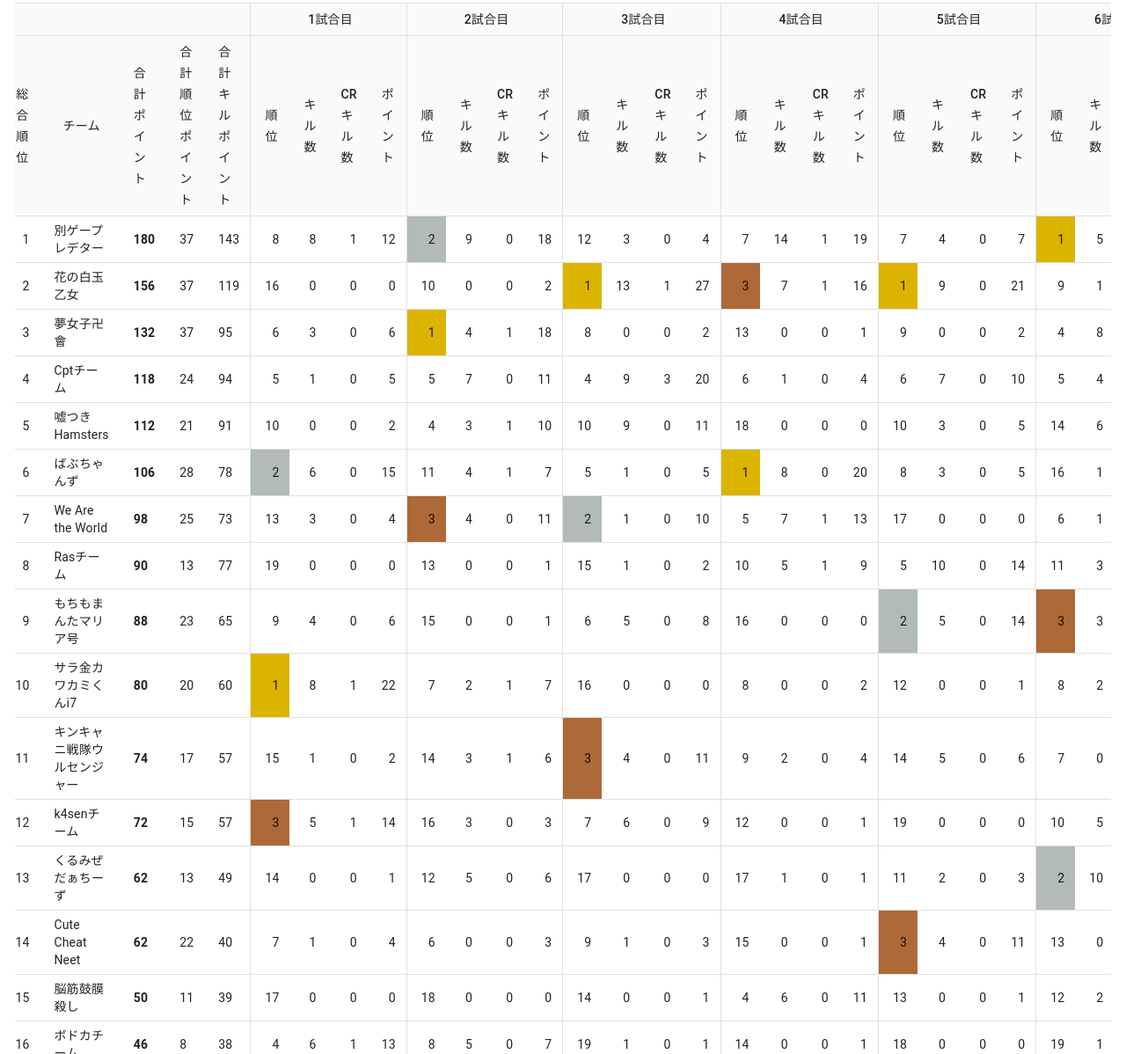
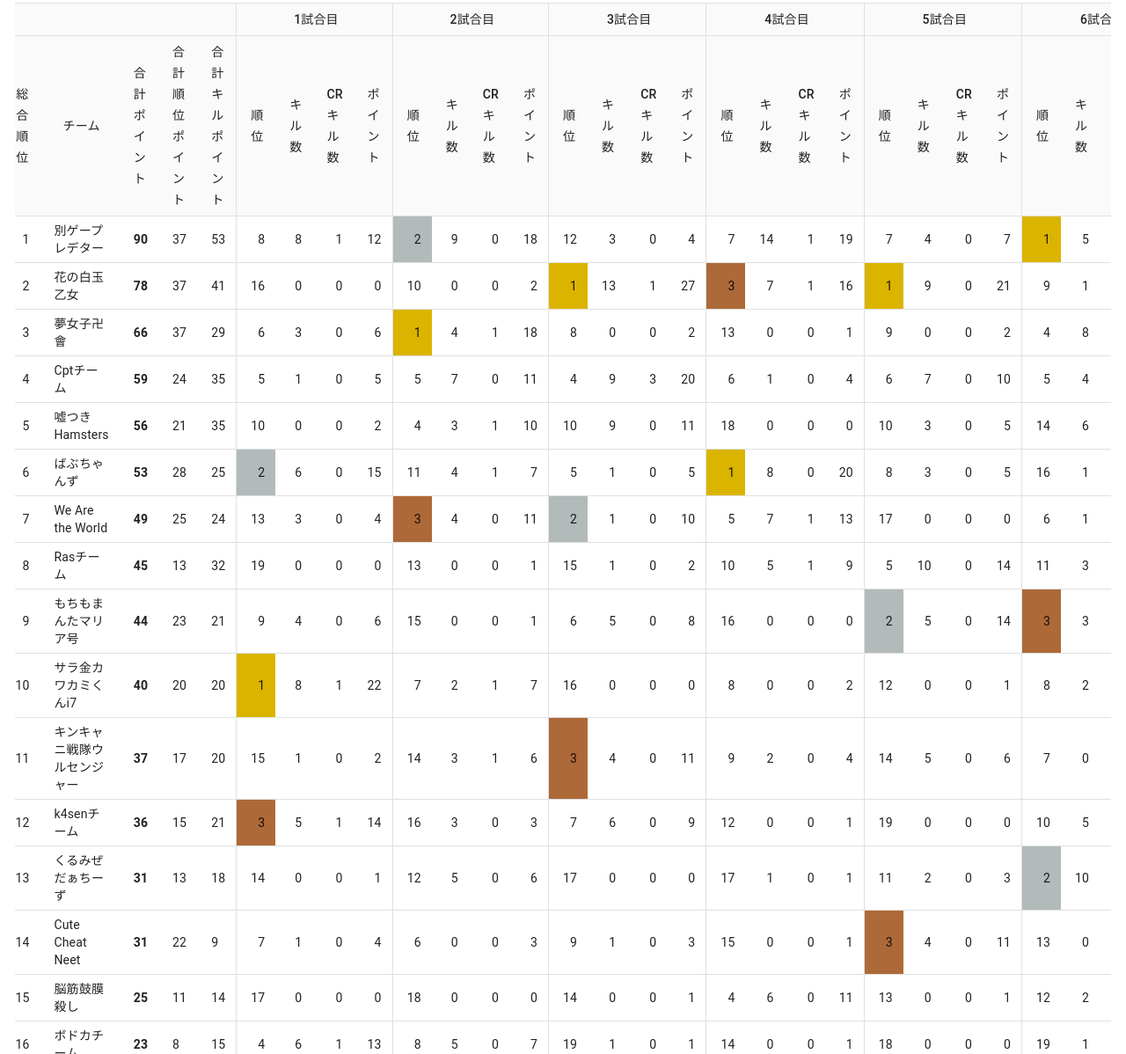
Before and after one commit to Yuukin256/crcup_apex6_scrim_result, a Gatsby site: page / in a window 1280 px wide. Shown: the part 2063-3261 px from the top of the page at 88% size. Built offline with nearby package versions, Linux system fonts and the light colour scheme; Gatsby itself is replaced by a stand-in of ours.

Commit message:
集計部分の不具合修正

```diff
--- a/src/components/table.tsx
+++ b/src/components/table.tsx
@@ -287,7 +287,7 @@ const ResultTable: React.VFC<Props> = (props) => {
       results[team.number - 1].results.push(result);
       results[team.number - 1].totalPlacementPoints += placementPoints;
       results[team.number - 1].totalKillPoints += killPoints;
-      results[team.number - 1].totalKillPoints += placementPoints + killPoints;
+      results[team.number - 1].totalPoints += placementPoints + killPoints;
     });
   });
 
@@ -301,8 +301,8 @@ const ResultTable: React.VFC<Props> = (props) => {
         <TableBody>
           {results
             .sort((a, b) => {
-              if (a.totalPlacementPoints + a.totalKillPoints !== b.totalPlacementPoints + b.totalKillPoints) {
-                return b.totalPlacementPoints + b.totalKillPoints - (a.totalPlacementPoints + a.totalKillPoints);
+              if (a.totalPoints !== b.totalPoints) {
+                return b.totalPoints - a.totalPoints;
               }
               return Math.max(...b.results.map((v) => v.points)) - Math.max(...a.results.map((v) => v.points));
             })
@@ -311,7 +311,7 @@ const ResultTable: React.VFC<Props> = (props) => {
                 <TableCell align="right">{i + 1}</TableCell>
                 <TableCell>{teamResult.name}</TableCell>
                 <TableCell>
-                  <b>{teamResult.totalPlacementPoints + teamResult.totalKillPoints}</b>
+                  <b>{teamResult.totalPoints}</b>
                 </TableCell>
                 <TableCell>{teamResult.totalPlacementPoints}</TableCell>
                 <TableCell style={borderRight}>{teamResult.totalKillPoints}</TableCell>
```
